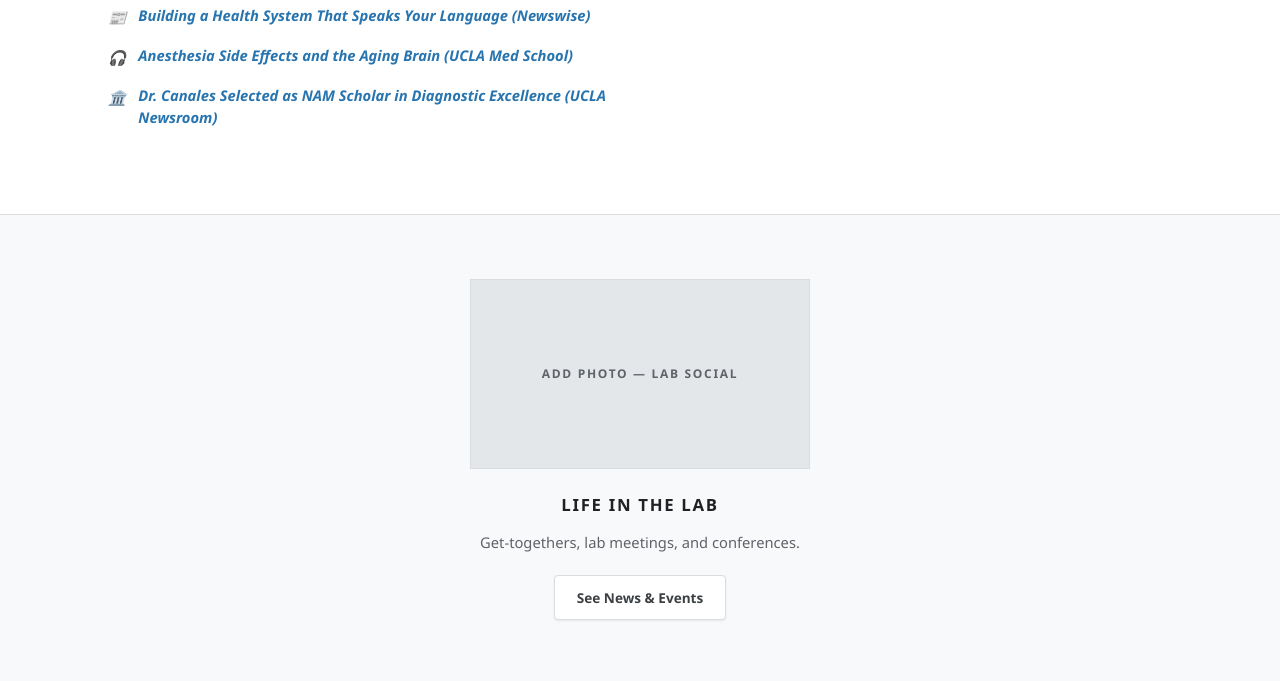
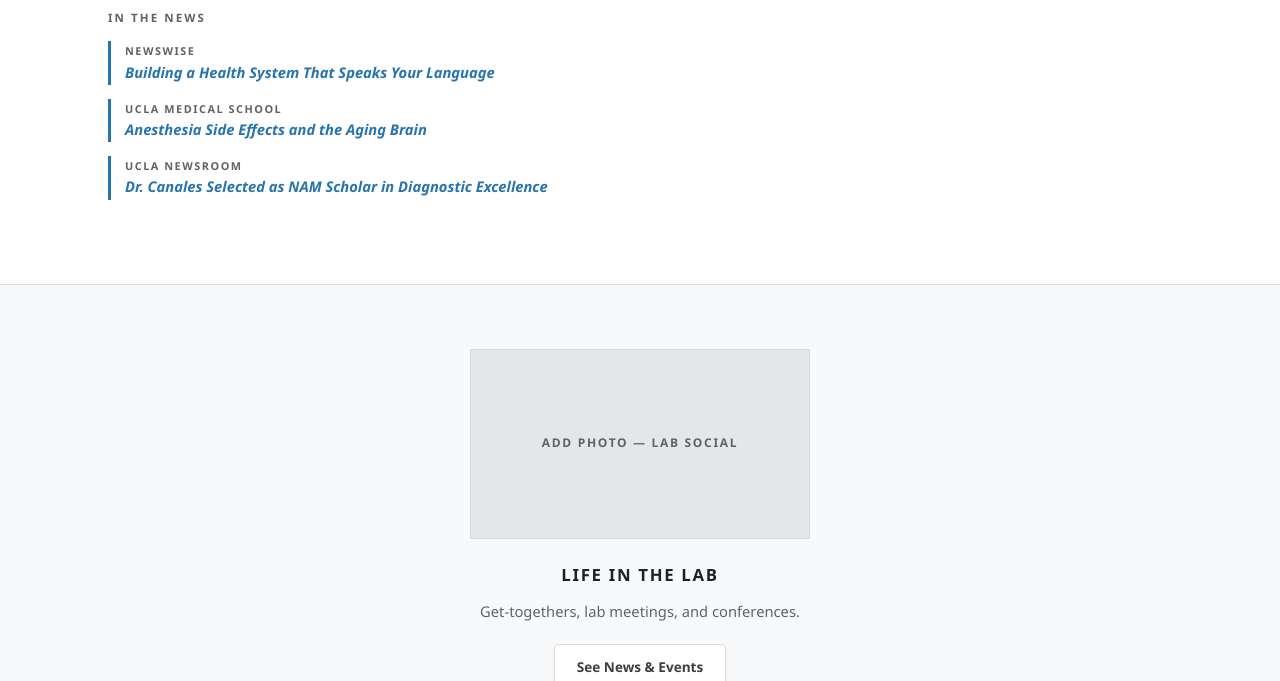
Before and after one commit to Jojome-bit/canales-lab, a plain HTML site: page index.html in a window 1280 px wide. Shown: the part 975-1656 px from the top of the page. Drawn offline with Linux system fonts and the light colour scheme.

Commit message:
Add files via upload

```diff
--- a/index.html
+++ b/index.html
@@ -98,10 +98,11 @@
   .about-grid h2{font-size:1.9rem; font-weight:700; letter-spacing:.06em; text-transform:uppercase; color:var(--heading); line-height:1.25;}
   .about-grid h3{font-size:1.15rem; font-weight:700; letter-spacing:.08em; text-transform:uppercase; color:var(--blue); margin:10px 0 18px;}
   .about-grid p{margin-bottom:16px;}
-  .media-links{margin-top:26px;}
-  .media-links a{display:flex; gap:12px; align-items:flex-start; font-weight:600; font-style:italic; color:var(--blue); margin-bottom:16px; font-size:.92rem; line-height:1.5;}
+  .media-links{margin-top:30px;}
+  .media-links .ml-head{display:block; font-size:.72rem; font-weight:700; letter-spacing:.18em; text-transform:uppercase; color:var(--gray); margin-bottom:14px;}
+  .media-links a{display:block; border-left:3px solid var(--blue); padding:2px 0 2px 14px; font-weight:600; font-style:italic; color:var(--blue); margin-bottom:14px; font-size:.92rem; line-height:1.5;}
   .media-links a:hover{text-decoration:underline;}
-  .media-links .ic{flex:0 0 auto; margin-top:2px;}
+  .media-links .src{display:block; font-size:.68rem; font-weight:700; font-style:normal; letter-spacing:.14em; text-transform:uppercase; color:var(--gray); margin-bottom:1px;}
   .about-photo{background:var(--lightgray); border:1px solid var(--hair); aspect-ratio:4/3.4; display:flex; align-items:center; justify-content:center; flex-direction:column; gap:8px; color:var(--gray);}
   .about-photo b{font-size:.78rem; letter-spacing:.14em; text-transform:uppercase; font-weight:600;}
   .about-photo small{font-size:.72rem;}
@@ -279,7 +280,7 @@
       <a data-page="join">Join Us &amp; Contact</a>
       <span class="search-box" id="searchBox">
         <input id="searchInput" type="text" placeholder="Search the site…" aria-label="Search">
-        <button id="searchBtn" aria-label="Search">🔍</button>
+        <button id="searchBtn" aria-label="Search"><svg width="15" height="15" viewBox="0 0 16 16" fill="none" stroke="currentColor" stroke-width="1.8"><circle cx="6.8" cy="6.8" r="5"/><line x1="10.6" y1="10.6" x2="15" y2="15"/></svg></button>
       </span>
     </nav>
   </div>
@@ -305,9 +306,10 @@
         <p>We are a perioperative research lab focused on brain health, frailty, and equity in older adults undergoing surgery. Our research aims to understand and prevent perioperative neurocognitive disorders, to identify frailty at the bedside using tools like point-of-care ultrasound, and to make cognitive screening work for every patient, including those who prefer languages other than English.</p>
         <p>We use this knowledge to build better preoperative screening pathways, from telehealth geriatric assessment to equity-informed applications of new technology, and we translate our findings into clinical training through the UCLA Simulation Center.</p>
         <div class="media-links">
-          <a href="https://www.newswise.com/articles/building-a-health-system-that-speaks-your-language" target="_blank" rel="noopener"><span class="ic">📰</span>Building a Health System That Speaks Your Language (Newswise)</a>
-          <a href="https://medschool.ucla.edu/news-article/anesthesia-side-effects" target="_blank" rel="noopener"><span class="ic">🎧</span>Anesthesia Side Effects and the Aging Brain (UCLA Med School)</a>
-          <a href="https://newsroom.ucla.edu/dept/faculty/cecilia-canales-national-academy-medicine-diagnostic-excellence" target="_blank" rel="noopener"><span class="ic">🏛️</span>Dr. Canales Selected as NAM Scholar in Diagnostic Excellence (UCLA Newsroom)</a>
+          <span class="ml-head">In the News</span>
+          <a href="https://www.newswise.com/articles/building-a-health-system-that-speaks-your-language" target="_blank" rel="noopener"><span class="src">Newswise</span>Building a Health System That Speaks Your Language</a>
+          <a href="https://medschool.ucla.edu/news-article/anesthesia-side-effects" target="_blank" rel="noopener"><span class="src">UCLA Medical School</span>Anesthesia Side Effects and the Aging Brain</a>
+          <a href="https://newsroom.ucla.edu/dept/faculty/cecilia-canales-national-academy-medicine-diagnostic-excellence" target="_blank" rel="noopener"><span class="src">UCLA Newsroom</span>Dr. Canales Selected as NAM Scholar in Diagnostic Excellence</a>
         </div>
       </div>
       <div class="about-photo has-img">
```
